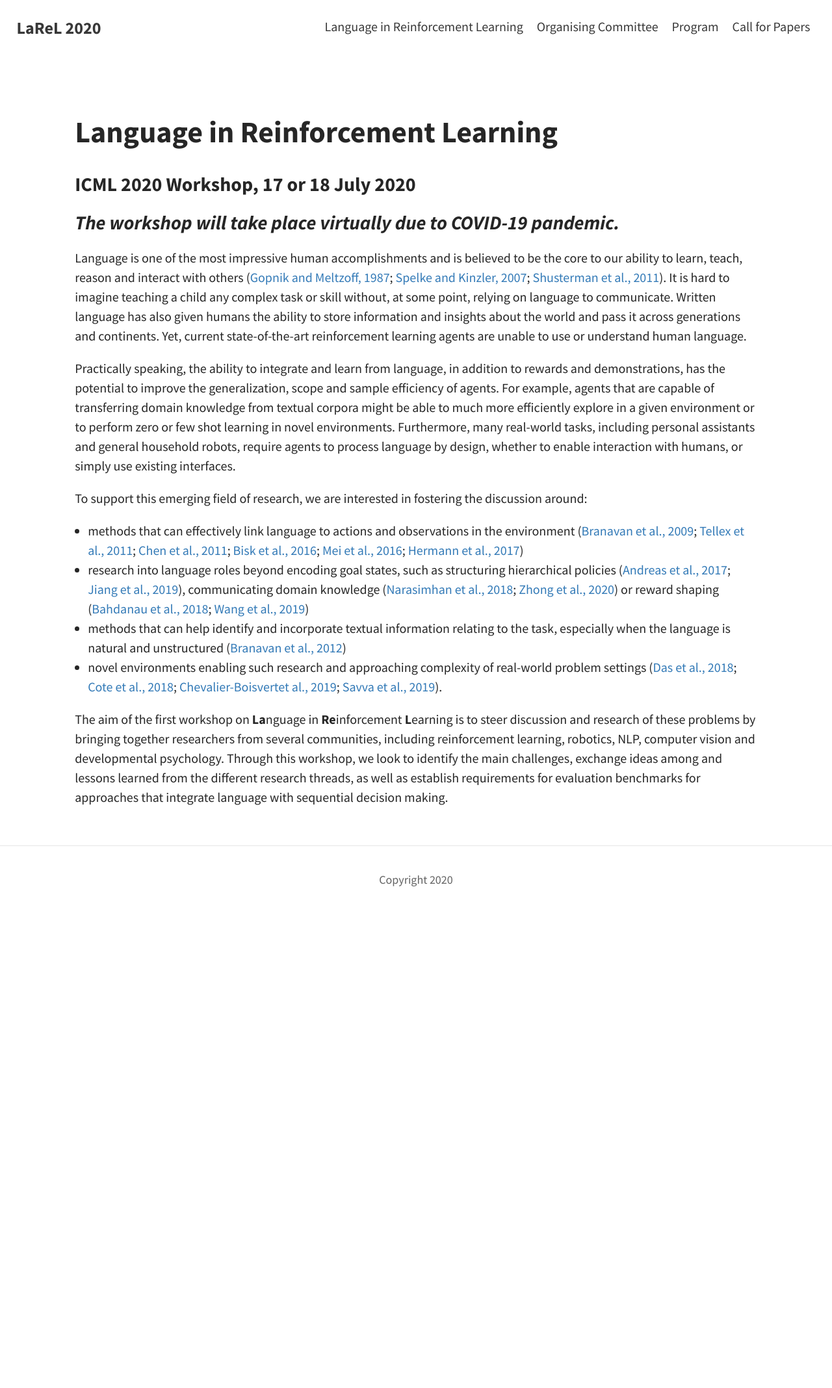
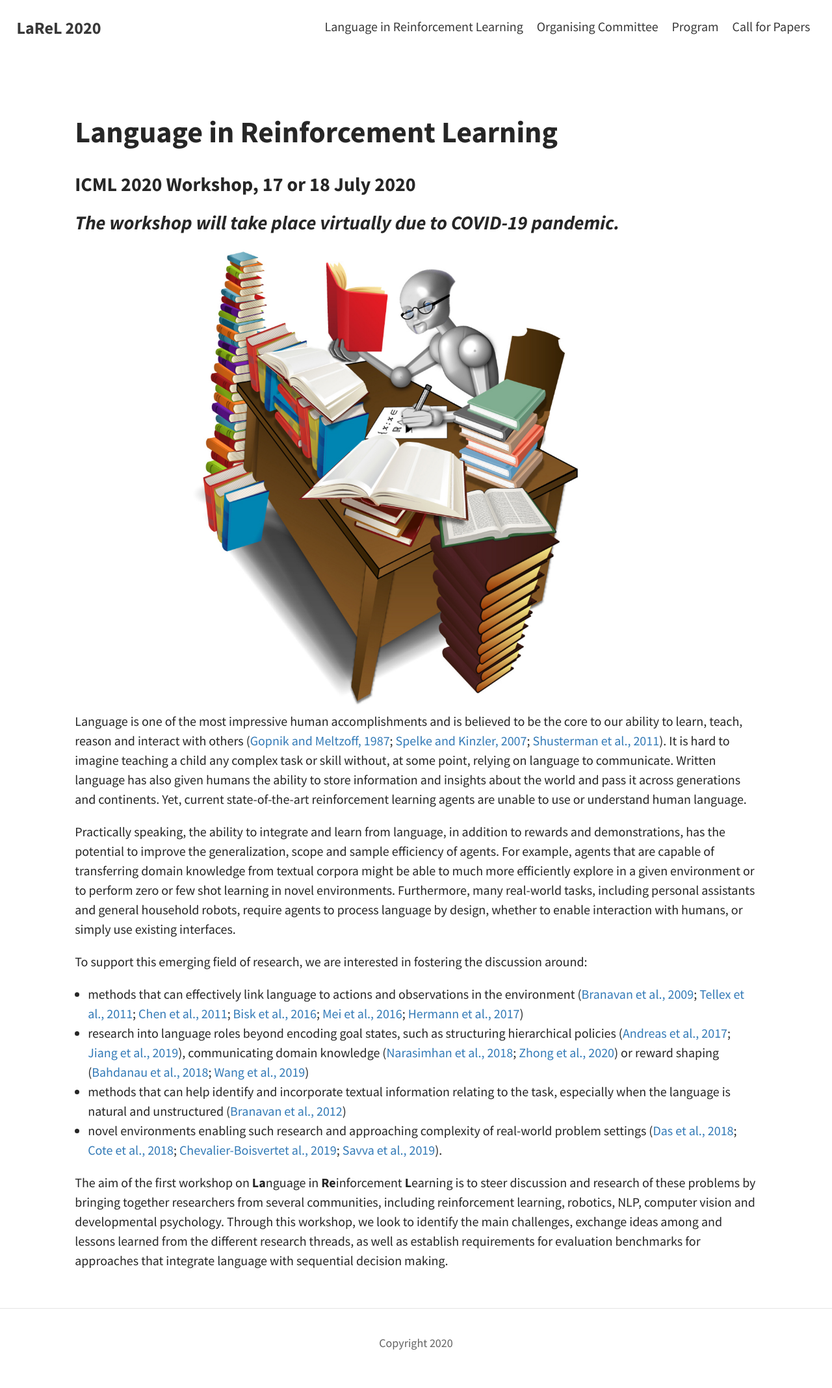
Before and after one commit to LaReL-WS/LaReL-WS.github.io, a Jekyll site: the page built from index.md, in a window 1280 px wide. Shown: the whole page at 65% size. Built offline with Jekyll 4.4.1, drawn with Linux system fonts in a browser that asks for light colours; our own code applies the rules of GitHub Pages for plain Markdown files; before the commit the page ends 1424 px from its top, so only the background shows below that.

Commit message:
add images

```diff
--- a/_config.yml
+++ b/_config.yml
@@ -10,7 +10,6 @@ favicon: # assets/favicon.ico                             # Icon displayed in th
 
 # Header and footer text
 header_text: The 1st Language in Reinforcement Learning Workshop 2020 at ICML 2020
-header_feature_image:
 footer_text: Copyright 2020
 
 # Blog
--- a/index.md
+++ b/index.md
@@ -8,6 +8,9 @@ layout: page
 
 ### _The workshop will take place virtually due to COVID-19 pandemic._
 
+<figure class="figure">
+  <img src="/assets/img/machinereading.jpg" class="figure-img img-fluid rounded" alt="Machine reading.">
+</figure>
 
 Language is one of the most impressive human accomplishments and is believed to be the core to our ability to learn, teach, reason and interact with others ([Gopnik and Meltzoff, 1987](http://ilabs.washington.edu/meltzoff/pdf/87Gopnik_Meltzoff_ChildDev.pdf); [Spelke and Kinzler, 2007](http://inst.cs.berkeley.edu/~cs182/sp08/readings/SpelkeKinzler07.pdf); [Shusterman et al., 2011](https://www.ncbi.nlm.nih.gov/pubmed/21665199)). It is hard to imagine teaching a child any complex task or skill without, at some point, relying on language to communicate. Written language has also given humans the ability to store information and insights about the world and pass it across generations and continents. Yet, current state-of-the-art reinforcement learning agents are unable to use or understand human language.
 
```
Also changed, not shown: pages/submission.md (+5 -0 lines), assets/img/humanreading.jpg (added), assets/img/machinereading.jpg (added).
